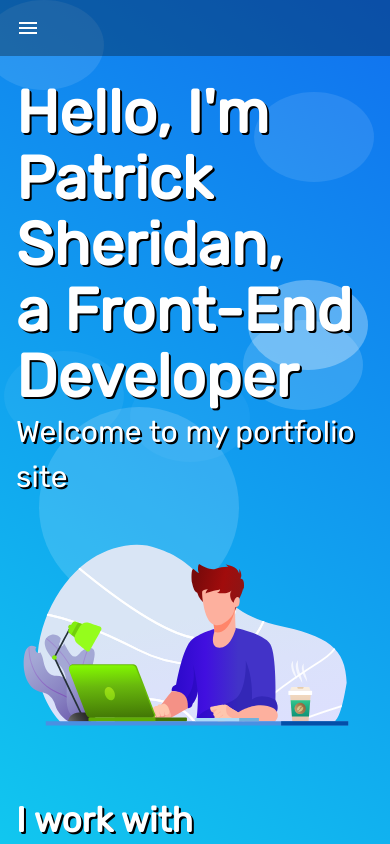
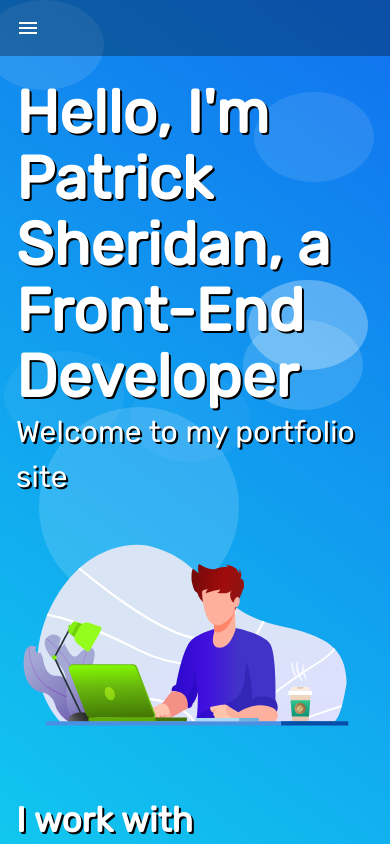
Before and after one commit to sheridp2/portfolio-2021, a React (Create React App) app in the folder portfolio-2021/: page / in a window 390 px wide. Shown: the top 844 px of the page. Built offline with nearby package versions, Linux system fonts and the light colour scheme; some icons are missing.

Commit message:
mobile fix

```diff
--- a/portfolio-2021/src/components/About.js
+++ b/portfolio-2021/src/components/About.js
@@ -10,7 +10,10 @@ const useStyles = makeStyles((theme) => ({
   },
   mainContainer: {
     [theme.breakpoints.down(1700)]: {
-      marginRight: 30,
+      marginRight: 100,
+    },
+    [theme.breakpoints.down(1600)]: {
+      marginRight: 0,
     },
   },
 
--- a/portfolio-2021/src/components/Main.js
+++ b/portfolio-2021/src/components/Main.js
@@ -54,7 +54,10 @@ const useStyles = makeStyles((theme) => ({
   },
   mainContainer: {
     [theme.breakpoints.down(1700)]: {
-      marginRight: 30,
+      marginRight: 100,
+    },
+    [theme.breakpoints.down(1600)]: {
+      marginRight: 0,
     },
   },
 }));
@@ -91,8 +94,7 @@ function Main(props) {
                     style={{ zIndex: 10 }}
                   >
                     <h1 className={classes.mainText}>
-                      Hello, I'm Patrick Sheridan,
-                      <br /> a Front-End Developer
+                      Hello, I'm Patrick Sheridan, a Front-End Developer
                     </h1>
                     <h2 className={classes.secondaryText}>
                       Welcome to my portfolio site
--- a/portfolio-2021/src/components/Projects.js
+++ b/portfolio-2021/src/components/Projects.js
@@ -20,7 +20,10 @@ const useStyles = makeStyles((theme) => ({
   },
   mainContainer: {
     [theme.breakpoints.down(1700)]: {
-      marginRight: 30,
+      marginRight: 100,
+    },
+    [theme.breakpoints.down(1600)]: {
+      marginRight: 0,
     },
   },
 
--- a/portfolio-2021/src/components/ProjectsList.js
+++ b/portfolio-2021/src/components/ProjectsList.js
@@ -25,7 +25,10 @@ const useStyles = makeStyles((theme) => ({
   },
   mainContainer: {
     [theme.breakpoints.down(1700)]: {
-      marginRight: 30,
+      marginRight: 100,
+    },
+    [theme.breakpoints.down(1600)]: {
+      marginRight: 0,
     },
   },
 
--- a/portfolio-2021/src/components/Skills.js
+++ b/portfolio-2021/src/components/Skills.js
@@ -23,7 +23,10 @@ const useStyles = makeStyles((theme) => ({
   },
   mainContainer: {
     [theme.breakpoints.down(1700)]: {
-      marginRight: 30,
+      marginRight: 100,
+    },
+    [theme.breakpoints.down(1600)]: {
+      marginRight: 0,
     },
   },
 }));
```
